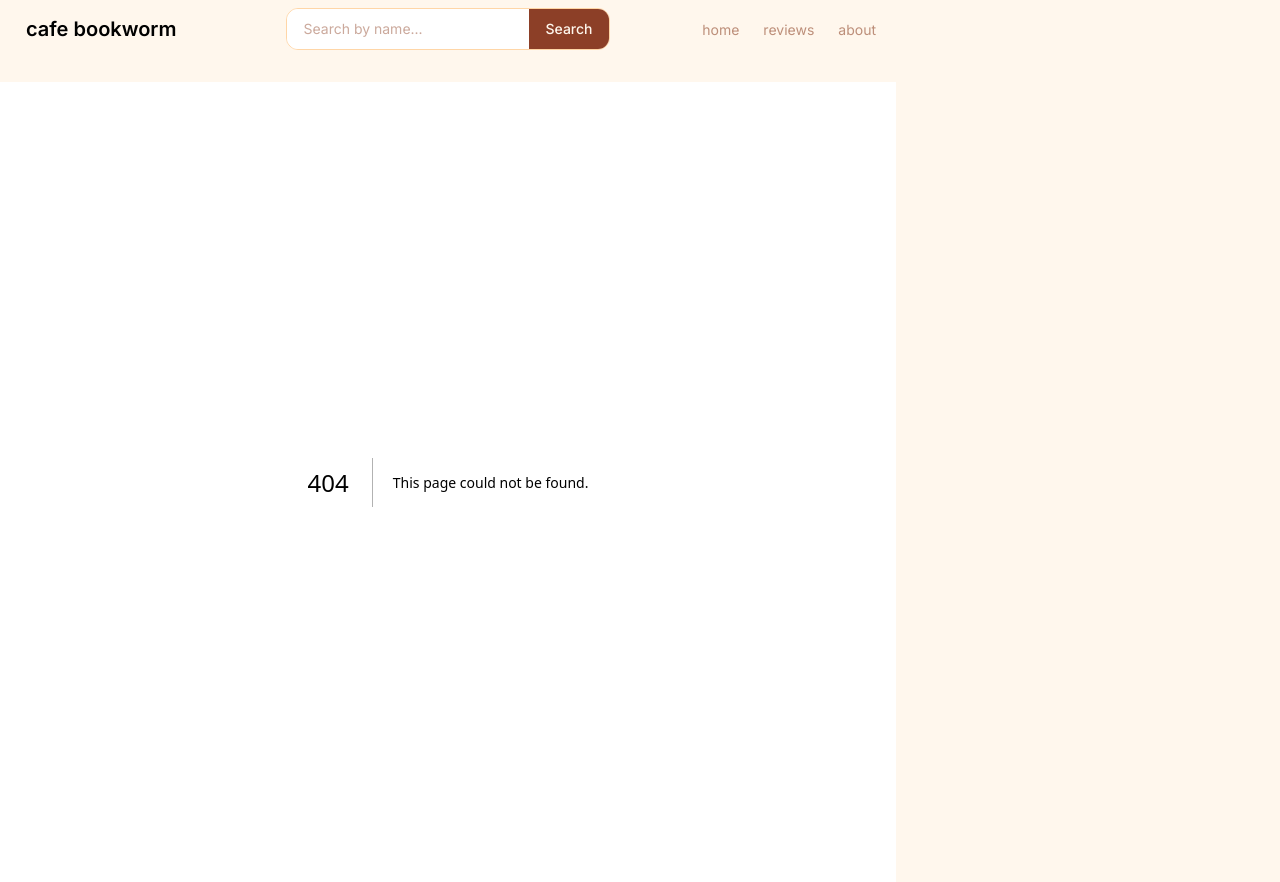
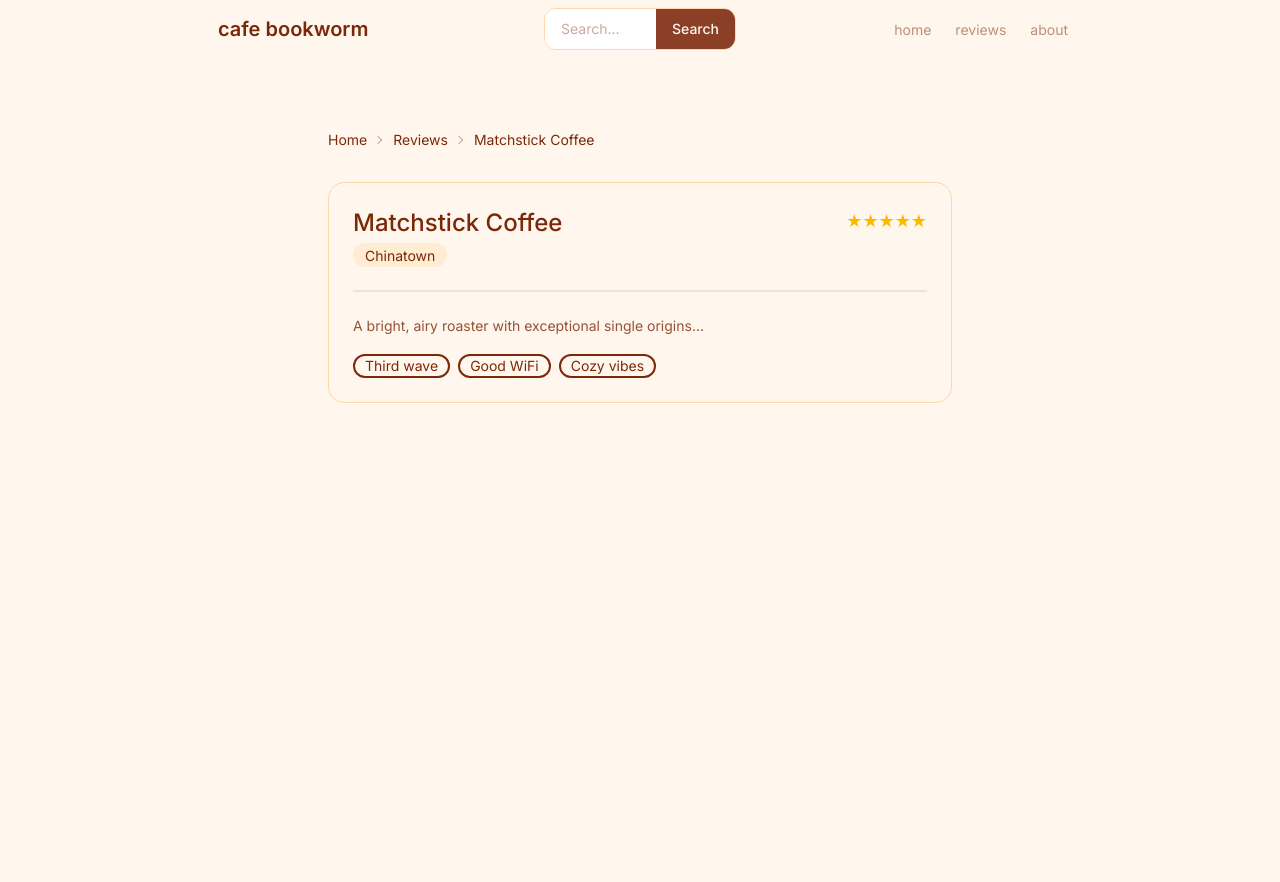
Before and after one commit to yangela1/cafe-bookworm, a Next.js app: page /reviews/matchstick-coffee in a window 1280 px wide. Before the commit this address had no page. After the commit the page ends 800 px from the top, so only its background shows below. Built offline with nearby package versions, Linux system fonts and the light colour scheme.

Commit message:
add button in drawer menu to close it

```diff
--- /dev/null
+++ b/app/_components/CafeCard.tsx
@@ -0,0 +1,24 @@
+// app/_components/CafeCard.tsx
+import Link from 'next/link'
+import { Cafe } from '@/data/cafes'
+
+export default function CafeCard({ cafe }: { cafe: Cafe }) {
+  return (
+    <Link href={`/reviews/${cafe.slug}`}>
+      <div className="card bg-base-100 border border-base-300 hover:shadow-md transition-shadow cursor-pointer h-full">
+        <div className="card-body p-4 gap-2">
+          <h2 className="card-title text-sm">{cafe.name}</h2>
+          <div className="flex justify-between items-center">
+            <span className="badge badge-ghost text-xs">{cafe.neighbourhood}</span>
+            <span className="text-warning text-xs">{'★'.repeat(cafe.rating)}</span>
+          </div>
+          <div className="flex flex-wrap gap-1 mt-1">
+            {cafe.tags.slice(0, 2).map(tag => (
+              <span key={tag} className="badge badge-outline badge-sm">{tag}</span>
+            ))}
+          </div>
+        </div>
+      </div>
+    </Link>
+  )
+}
--- /dev/null
+++ b/app/_components/LatestReviews.tsx
@@ -0,0 +1,24 @@
+// app/_components/LatestReviews.tsx
+import { cafes } from '@/data/cafes'
+import CafeCard from './CafeCard'
+import Link from 'next/link'
+
+export default function LatestReviews() {
+  const latest = cafes.slice(0, 4)
+
+  return (
+    <section className="px-6 py-8">
+      <div className="flex justify-between items-baseline mb-4">
+        <h2 className="text-base font-medium">Latest reviews</h2>
+        <Link href="/reviews" className="link link-hover text-xs text-base-content/60">
+          View all →
+        </Link>
+      </div>
+      <div className="grid grid-cols-2 sm:grid-cols-4 gap-3">
+        {latest.map(cafe => (
+          <CafeCard key={cafe.slug} cafe={cafe} />
+        ))}
+      </div>
+    </section>
+  )
+}
--- a/components/Navbar.tsx
+++ b/app/_components/Navbar.tsx
@@ -10,6 +10,11 @@ const Navbar = () => {
 
     const drawerMenu = (
         <ul className="menu p-4 w-80 min-h-full bg-base-200 text-base-content">
+            <li className="flex items-end justify-end mb-2">
+                <label htmlFor="mobile-drawer" className="btn btn-ghost btn-sm btn-circle">
+                    ✕
+                </label>
+            </li>
             {navItems.map(({ label, href }) => {
                 const isActive = pathname === href;
                 return (
@@ -59,11 +64,11 @@ const Navbar = () => {
                         <Link href={logoName.href} className="btn btn-ghost text-xl">{logoName.label}</Link>
                     </div>
 
-                    <div className="navbar-center items-center">
+                    <div className="navbar-center items-center  hidden lg:flex">
                         <SearchBar />
                     </div>
 
-                    <div className="navbar-end">
+                    <div className="navbar-end  hidden lg:flex">
                         {menu}
                     </div>
 
--- a/app/_components/Searchbar.tsx
+++ b/app/_components/Searchbar.tsx
@@ -5,12 +5,12 @@ export default function SearchBar() {
   const [query, setQuery] = useState('')
 
   return (
-    <div className="flex max-w-md mx-auto border border-base-300 rounded-xl overflow-hidden bg-base-100">
+    <div className="w-48 flex border border-base-300 rounded-xl overflow-hidden bg-base-100">
       <input
-        className="flex-1 px-4 py-2.5 text-sm bg-white outline-none placeholder:text-base-content/40"
+        className="flex-1 min-w-0 px-4 py-2.5 text-sm bg-white outline-none placeholder:text-base-content/40"
         value={query}
         onChange={e => setQuery(e.target.value)}
-        placeholder="Search by name..."
+        placeholder="Search..."
       />
        <button className="px-4 py-2.5 text-sm bg-accent text-base-100 font-medium hover:opacity-90 transition-opacity">
         Search
--- a/app/layout.tsx
+++ b/app/layout.tsx
@@ -1,6 +1,6 @@
 import type { Metadata } from "next";
 import "@/app/ui/globals.css";
-import Navbar from "@/components/Navbar";
+import Navbar from "@/app/_components/Navbar";
 import { inter } from "./ui/fonts";
 
 export const metadata: Metadata = {
--- a/app/page.tsx
+++ b/app/page.tsx
@@ -1,10 +1,12 @@
-import Hero from "@/app/_components/HomeHero";
+import Hero from '@/app/_components/HomeHero'
+import LatestReviews from '@/app/_components/LatestReviews'
 
 export default function Home() {
   return (
     <div className="">
       <main>
         <Hero />
+        <LatestReviews />
       </main>
 
       <footer className=""></footer>
--- /dev/null
+++ b/app/reviews/[slug]/page.tsx
@@ -0,0 +1,45 @@
+// app/reviews/[slug]/page.tsx
+import { cafes } from '@/data/cafes'
+import { notFound } from 'next/navigation'
+
+export default function CafePage({ params }: { params: { slug: string } }) {
+  const cafe = cafes.find(c => c.slug === params.slug)
+
+  if (!cafe) notFound()
+
+  return (
+    <main className="max-w-2xl mx-auto px-6 py-10">
+      <div className="breadcrumbs text-sm mb-6">
+        <ul>
+          <li><a href="/">Home</a></li>
+          <li><a href="/reviews">Reviews</a></li>
+          <li>{cafe.name}</li>
+        </ul>
+      </div>
+
+      <div className="card bg-base-100 border border-base-300">
+        <div className="card-body gap-4">
+
+          <div className="flex justify-between items-start">
+            <div>
+              <h1 className="text-2xl font-medium">{cafe.name}</h1>
+              <span className="badge badge-ghost mt-1">{cafe.neighbourhood}</span>
+            </div>
+            <div className="text-warning text-lg">{'★'.repeat(cafe.rating)}</div>
+          </div>
+
+          <div className="divider my-0" />
+
+          <p className="text-base-content/80 leading-relaxed">{cafe.description}</p>
+
+          <div className="flex flex-wrap gap-2">
+            {cafe.tags.map(tag => (
+              <span key={tag} className="badge badge-outline">{tag}</span>
+            ))}
+          </div>
+
+        </div>
+      </div>
+    </main>
+  )
+}
--- a/app/reviews/page.tsx
+++ b/app/reviews/page.tsx
@@ -1,9 +1,16 @@
-import React from 'react'
+// app/reviews/page.tsx
+import { cafes } from '@/data/cafes'
+import CafeCard from '@/app/_components/CafeCard'
 
-const page = () => {
+export default function ReviewsPage() {
   return (
-    <div>reviews page</div>
+    <main className="max-w-2xl mx-auto px-6 py-10">
+      <h1 className="text-2xl font-medium mb-6">All reviews</h1>
+      <div className="grid grid-cols-2 sm:grid-cols-3 gap-3">
+        {cafes.map(cafe => (
+          <CafeCard key={cafe.slug} cafe={cafe} />
+        ))}
+      </div>
+    </main>
   )
 }
-
-export default page
--- /dev/null
+++ b/data/cafes.ts
@@ -0,0 +1,21 @@
+// data/cafes.ts
+export type Cafe = {
+  slug: string
+  name: string
+  neighbourhood: string
+  rating: number
+  description: string
+  tags: string[]
+}
+
+export const cafes: Cafe[] = [
+  {
+    slug: 'matchstick-coffee',
+    name: 'Matchstick Coffee',
+    neighbourhood: 'Chinatown',
+    rating: 5,
+    description: 'A bright, airy roaster with exceptional single origins...',
+    tags: ['Third wave', 'Good WiFi', 'Cozy vibes'],
+  },
+
+]
```
Also changed, not shown: app/lib/cafes.js (deleted).
